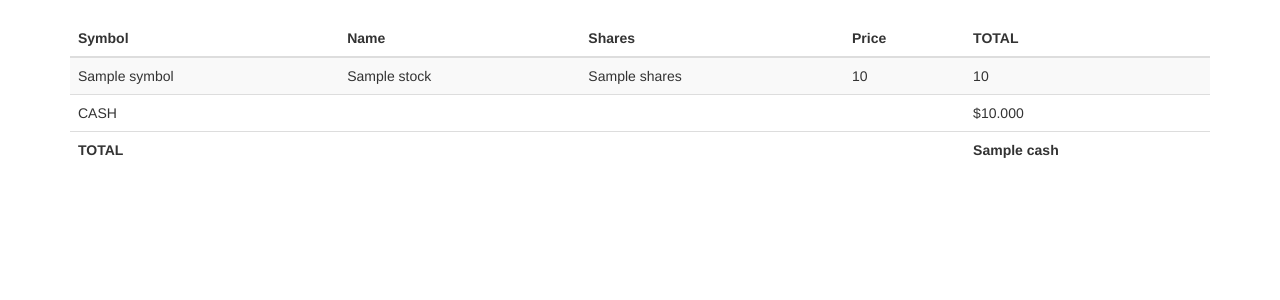
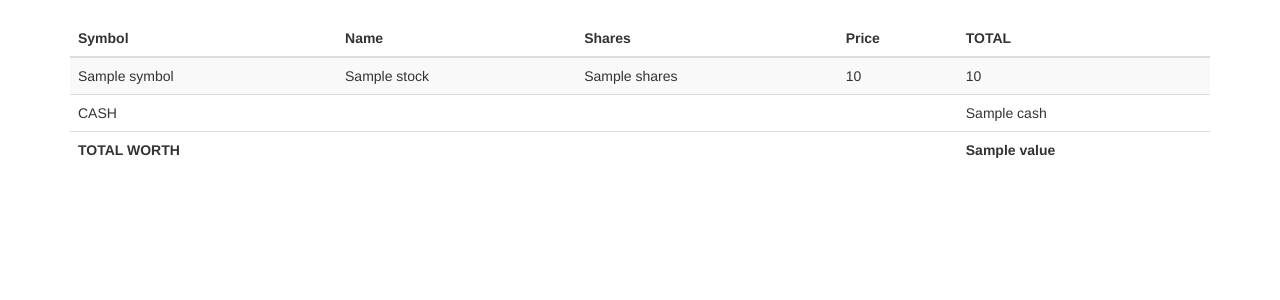
Before and after one commit to fazzolini/cs50x, a Flask app: template week09/pset7/finance/templates/index.html in a window 1280 px wide. Shown: the part 52-352 px from the top of the page. Run offline with Flask 2, Linux system fonts and the light colour scheme; the template is opened without the code that fills it: most values are stand-ins (such as "Sample title", 1, 10 or a date in 2020); some libraries are stand-ins or nearby versions.

Commit message:
pset7: fixed cash display

```diff
--- a/week09/pset7/finance/templates/index.html
+++ b/week09/pset7/finance/templates/index.html
@@ -17,8 +17,8 @@
         </thead>
         <tfoot>
             <tr>
-                <th colspan="4">TOTAL</th>
-                <th>{{ cash }}</th>
+                <th colspan="4">TOTAL WORTH</th>
+                <th>{{ value }}</th>
             </tr>
         </tfoot>
         <tbody>
@@ -33,7 +33,7 @@
             {% endfor %}
             <tr>
                 <td colspan="4">CASH</td>
-                <td>$10.000</td>
+                <td>{{ cash }}</td>
             </tr>
         </tbody>
     </table>
--- a/week09/pset7/finance/templates/quoted.html
+++ b/week09/pset7/finance/templates/quoted.html
@@ -6,6 +6,6 @@
 
 {% block main %}
     <p>
-        Current stock price of <b>{{ name }}</b> ({{ symbol }}) is <b>${{ price }}</b> per share.
+        Current stock price of <b>{{ name }}</b> ({{ symbol }}) is <b>{{ price }}</b> per share.
     </p>
 {% endblock %}
```
